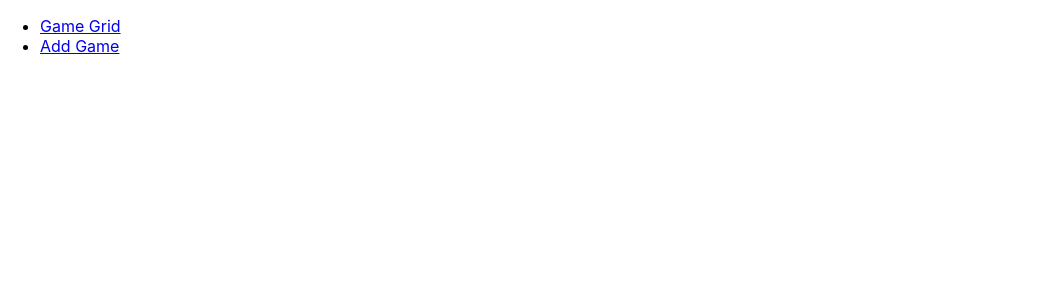
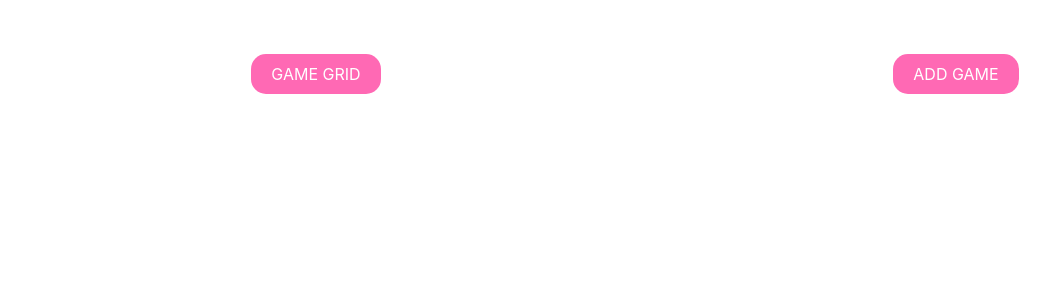
Before and after one commit to Wolfy858/Board-Game-Selector, a React (Create React App) app: page / in a window 1280 px wide. Shown: the top 300 px of the page, without its empty margins (0-1059 px from the left). Built offline with nearby package versions, Linux system fonts and the light colour scheme.

Commit message:
Added styling for NavHeader

```diff
--- a/src/NavHeader.js
+++ b/src/NavHeader.js
@@ -1,15 +1,17 @@
 import React from "react"
 import { Link } from 'react-router-dom'
+
+import './styles/NavHeader.css'
 
 function NavHeader() {
   return (
     <nav>
-        <ul>
+      <ul className="nav-header">
         <li>
-              <Link to="/">Game Grid</Link>
+            <Link className="nav-button" to="/">Game Grid</Link>
         </li>
         <li>
-              <Link to="/add-game">Add Game</Link>
+            <Link className="nav-button" to="/add-game">Add Game</Link>
         </li>
       </ul>
     </nav>
--- /dev/null
+++ b/src/styles/NavHeader.css
@@ -0,0 +1,25 @@
+.nav-header {
+    display: flex;
+    justify-content: space-around;
+    list-style: none;
+    margin: 5% 0 5% 0;
+    padding: 0;
+  }
+
+  .nav-button {
+    background-color: #FF69B4;
+    border: none;
+    color: #fff;
+    cursor: pointer;
+    font-size: 16px;
+    margin-right: 10px;
+    padding: 10px 20px;
+    text-align: center;
+    text-decoration: none;
+    text-transform: uppercase;
+    border-radius: 15px;
+  }
+
+  .nav-button:hover {
+    background-color: #FF1493;
+  }
```
Lines whose indentation alone changed are shown as unchanged.
